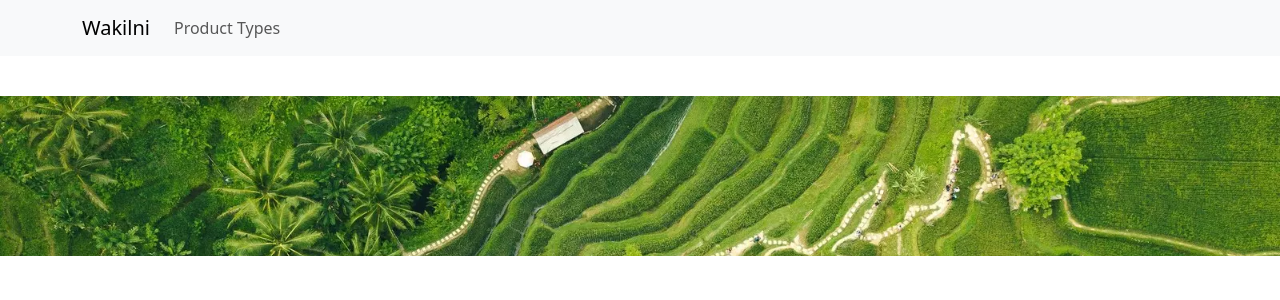
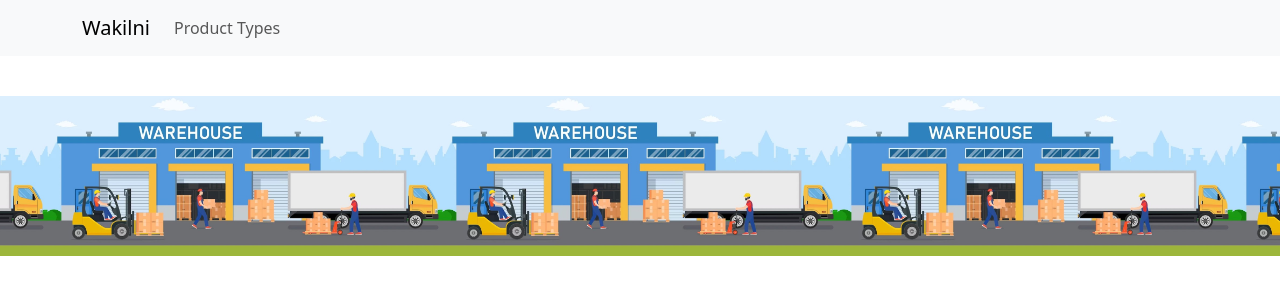
Before and after one commit to mehdi-ayoub/React-Project-1, a React (Create React App) app in the folder frontend/: page / in a window 1280 px wide. Shown: the top 300 px of the page. Built offline with nearby package versions, Linux system fonts and the light colour scheme; no server answers.

Commit message:
added pic

```diff
--- a/frontend/src/components/ProductTypes/ProductTypesTable.css
+++ b/frontend/src/components/ProductTypes/ProductTypesTable.css
@@ -294,8 +294,8 @@
 
 
 .banner-product {
-  background-image: url('/images/green_landscape.jpeg'); /* Relative path to the image */
-  background-size: cover;
+  background-image: url('/images/warehouse.jpeg'); /* Relative path to the image */
+  background-size: contain;
   background-position: center;
   margin: auto;
   margin-top: 40px;
```
Also changed, not shown: frontend/public/images/warehouse.jpeg (added).
